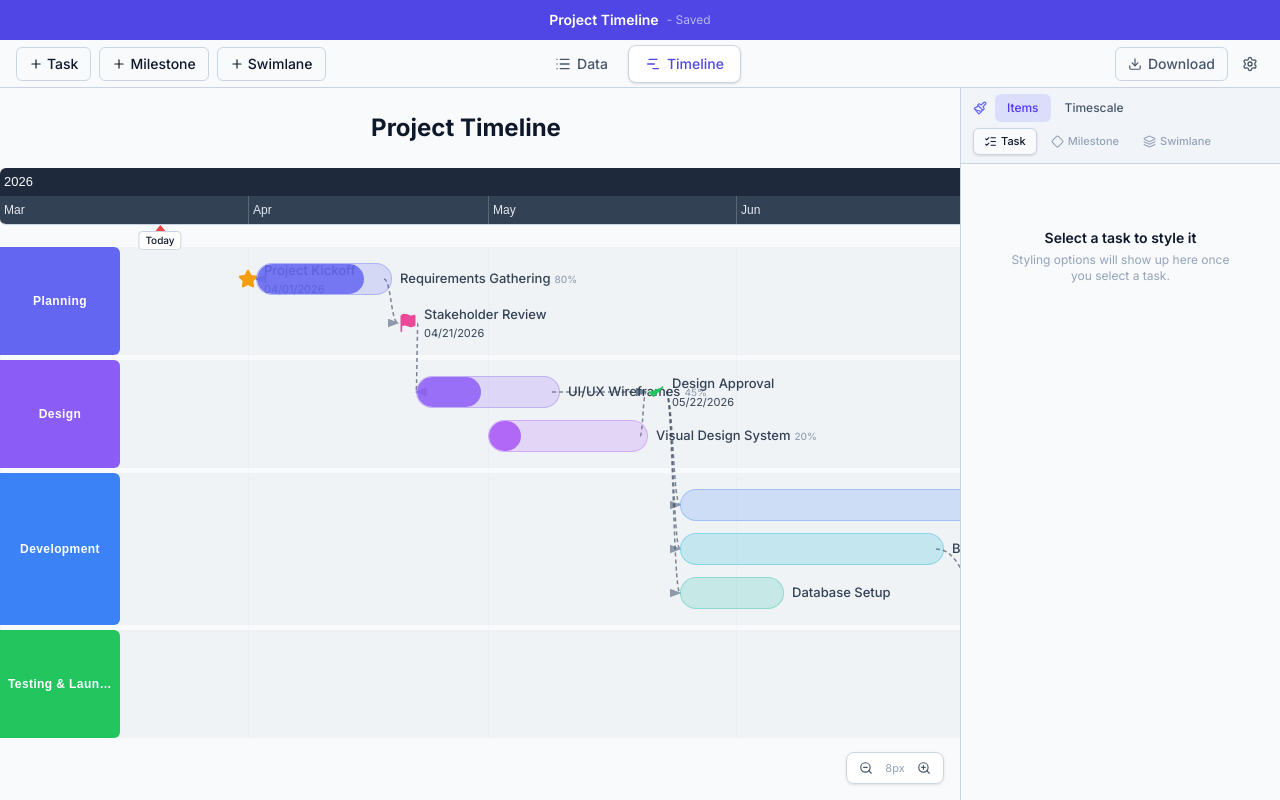
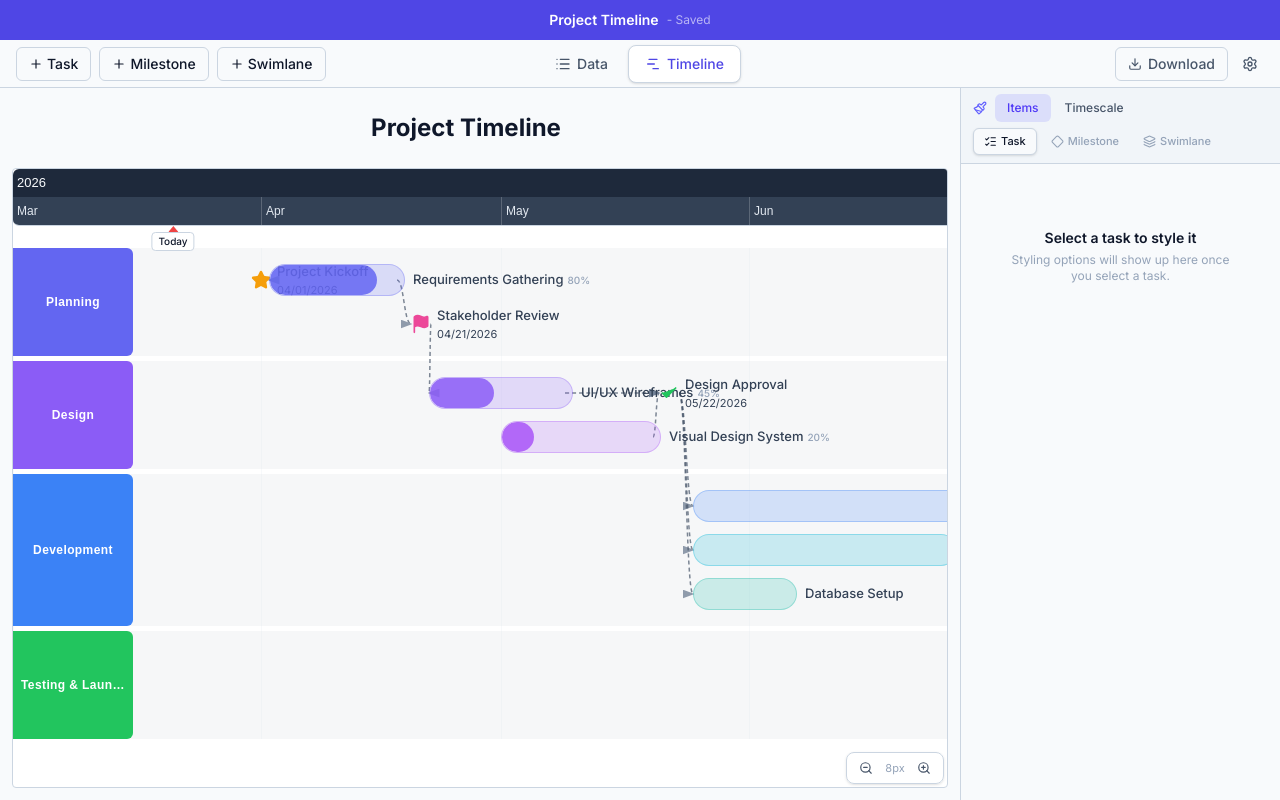
Before and after one commit to hraqian/visualize_project_timeline, a React (Vite) app: page / in a window 1280 px wide. Built offline with nearby package versions, Linux system fonts and the light colour scheme.

Commit message:
feat: wrap timeline canvas in bordered card container — white interior, light grey exterior

```diff
--- a/src/components/TimelineView/TimelineView.tsx
+++ b/src/components/TimelineView/TimelineView.tsx
@@ -422,6 +422,8 @@ export function TimelineView() {
         )}
       </div>
 
+      {/* ─── Card container ─── */}
+      <div className="flex-1 mx-3 mb-3 rounded border border-[var(--color-border)] bg-white overflow-hidden flex flex-col">
       {/* ─── Scrollable timeline content ─── */}
       <div
         ref={containerRef}
@@ -756,6 +758,7 @@ export function TimelineView() {
         >
           <ZoomIn size={14} />
         </button>
+      </div>
       </div>
     </div>
   );
```
